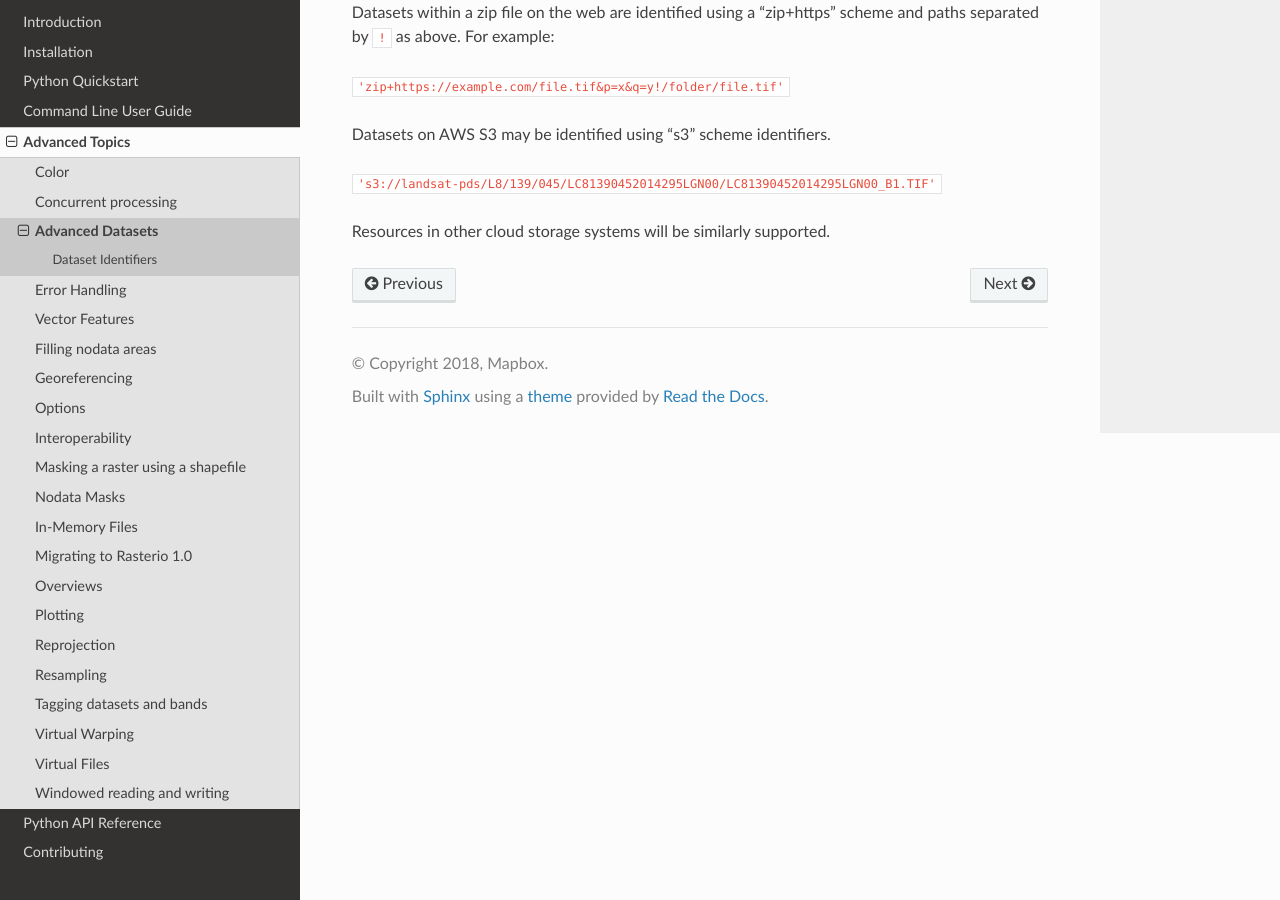
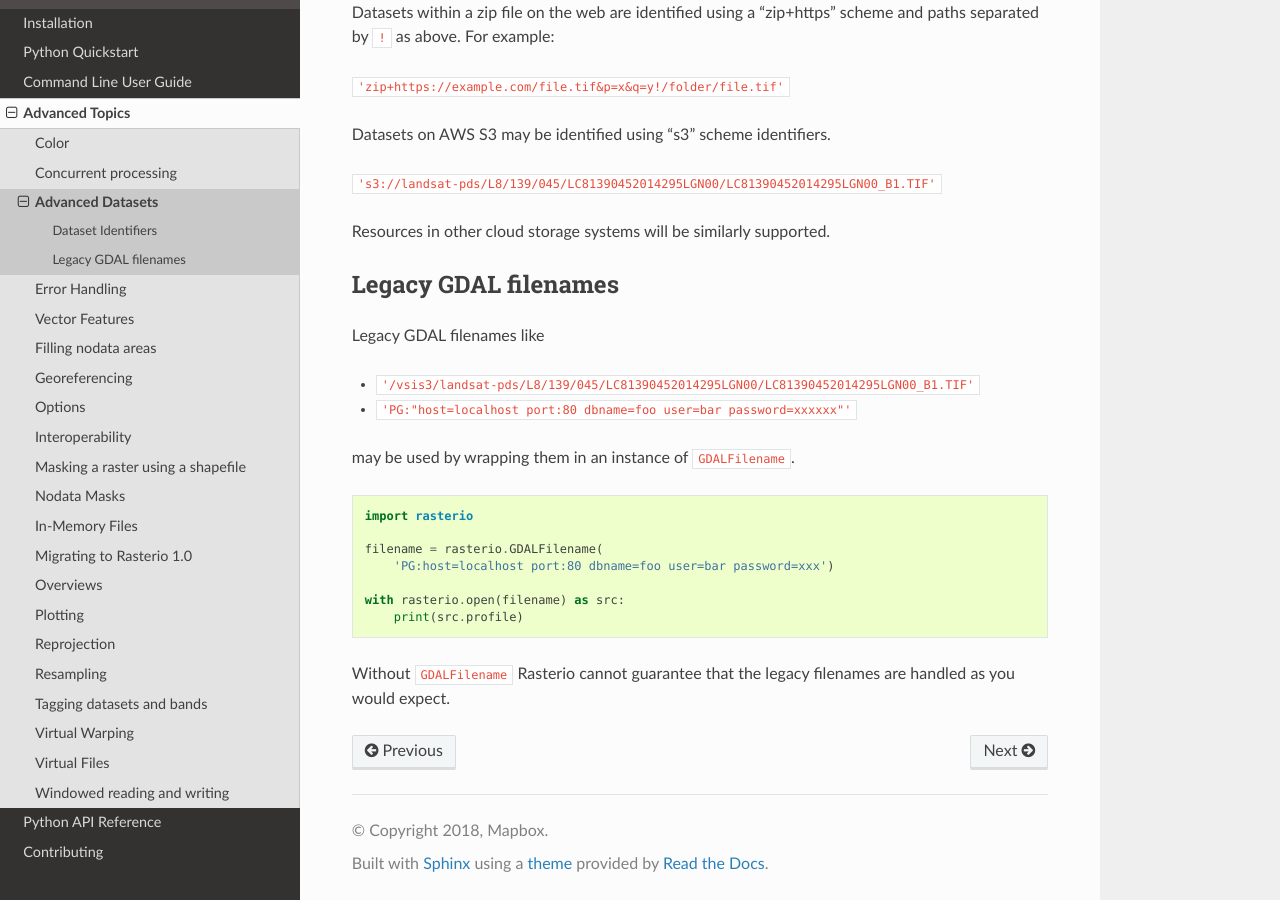
Before and after one commit to rasterio/rasterio, a Sphinx documentation site: the page built from docs/topics/datasets.rst, in a window 1280 px wide and 900 px high, scrolled down 923 px. Built offline with Sphinx 7.4.7 and the Read the Docs theme 2.0.0, drawn with Linux system fonts in a browser that asks for light colours; pages that are not in the unit, such as notebooks, are missing from menus.

Commit message:
Safe-guard/isolate legacy GDAL filenames

```diff
--- a/docs/topics/datasets.rst
+++ b/docs/topics/datasets.rst
@@ -47,3 +47,26 @@ Datasets on AWS S3 may be identified using "s3" scheme identifiers.
 ``'s3://landsat-pds/L8/139/045/LC81390452014295LGN00/LC81390452014295LGN00_B1.TIF'``
 
 Resources in other cloud storage systems will be similarly supported.
+
+Legacy GDAL filenames
+---------------------
+
+Legacy GDAL filenames like
+
+* ``'/vsis3/landsat-pds/L8/139/045/LC81390452014295LGN00/LC81390452014295LGN00_B1.TIF'``
+* ``'PG:"host=localhost port:80 dbname=foo user=bar password=xxxxxx"'``
+
+may be used by wrapping them in an instance of ``GDALFilename``.
+
+.. code-block:: python
+
+    import rasterio
+
+    filename = rasterio.GDALFilename(
+        'PG:host=localhost port:80 dbname=foo user=bar password=xxx')
+
+    with rasterio.open(filename) as src:
+        print(src.profile)
+
+Without ``GDALFilename`` Rasterio cannot guarantee that the legacy filenames
+are handled as you would expect.
```
Also changed, not shown: rasterio/__init__.py (+12 -3 lines), 4 other files.
